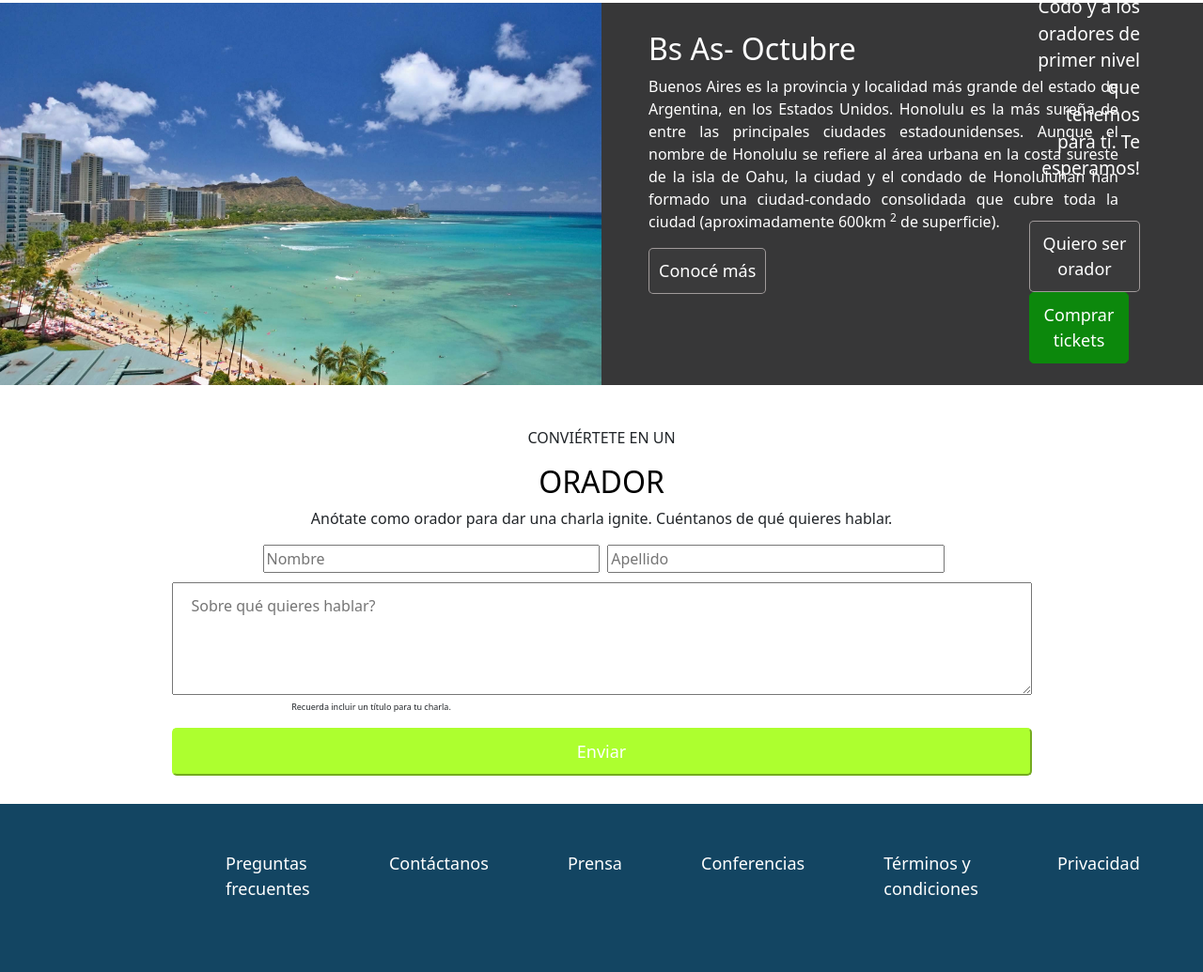
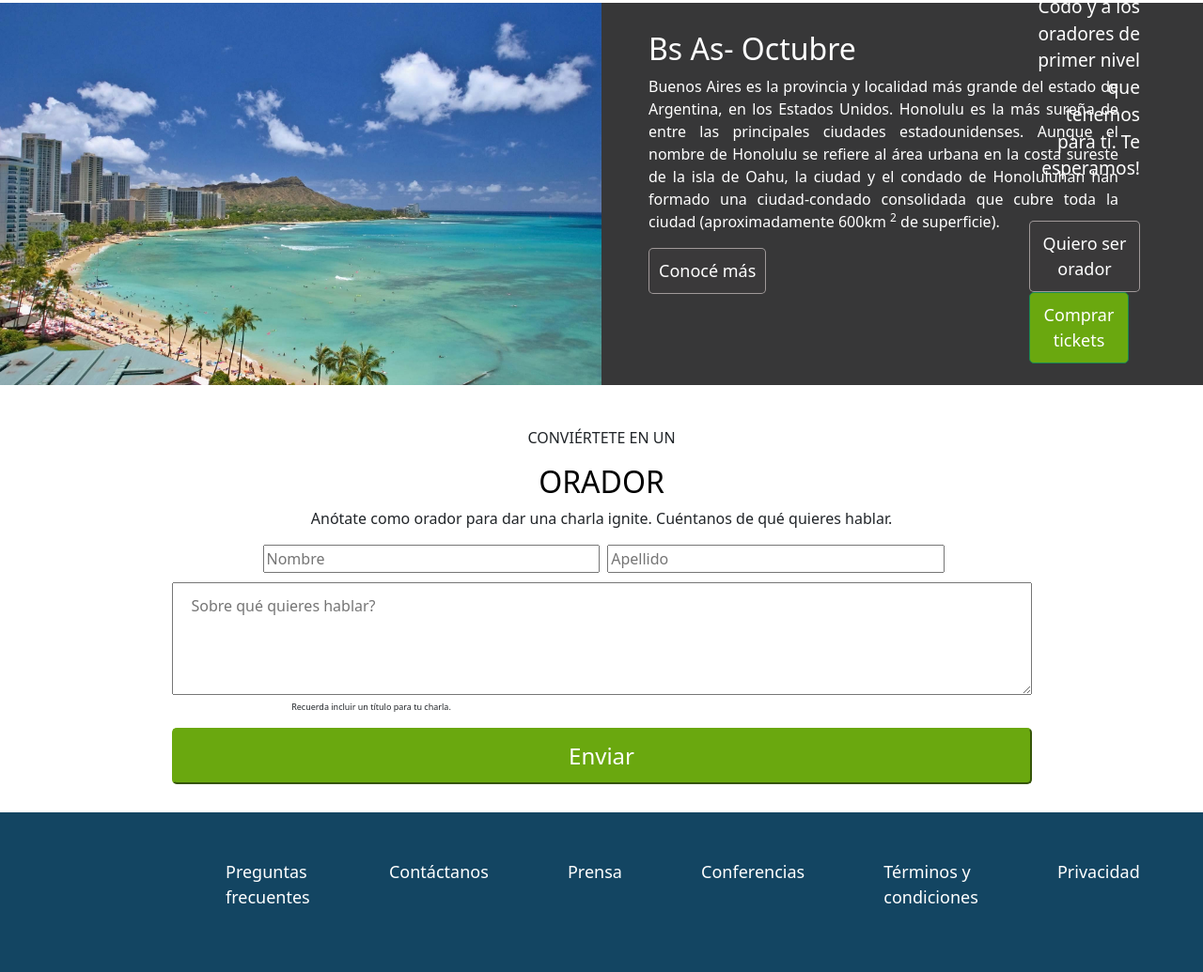
Before and after one commit to AnaSolF/TrabajoPractico, a plain HTML site: page index.html in a window 1280 px wide. Shown: the part 1064-2099 px from the top of the page at 94% size. Drawn offline with nearby package versions, Linux system fonts and the light colour scheme.

Commit message:
Color botón

```diff
--- a/style.css
+++ b/style.css
@@ -185,7 +185,7 @@ h2, h5{
 
 .btn-light{
     border: 1px solid rgba(227, 217, 217, 0.605);
-    background-color:rgba(255, 255, 255, 0.016);
+    background-color:rgba(205, 200, 200, 0.016);
     color:white;
     font-size: large;
     padding: 10px;
@@ -193,9 +193,9 @@ h2, h5{
 }
 
 .btn-success{
-    background-color:rgb(12, 136, 12);
+    background-color:rgb(106, 168, 15);
     border-radius: 5px;
-    border-color: rgb(12, 136, 12);
+    border-color: rrgb(106, 168, 15);
     color:white;
     font-size: large;
     padding: 10px;
@@ -225,13 +225,14 @@ padding-right: 490px;
 }
 
 #btnFinal{
-    background-color:greenyellow;
+    background-color:rgb(106, 168, 15);
     border-radius: 5px;
     padding: 10px;
-    border-color: greenyellow;
+    border-color: rgb(106, 168, 15);
     color:white;
     font-size: large;
     width:915px ;
+    font-size: x-large;
     align-self: center;
 }
 
@@ -336,13 +337,15 @@ footer {
     }
 
     .row row-cols-1 row-cols-md-3 g-4{
-        margin: 3px;
+        max-width: fit-content;
     }
 
     .btn-success,
     #btnFinal{
         font-size: small;
     }
+
+
 
 }
 
```
